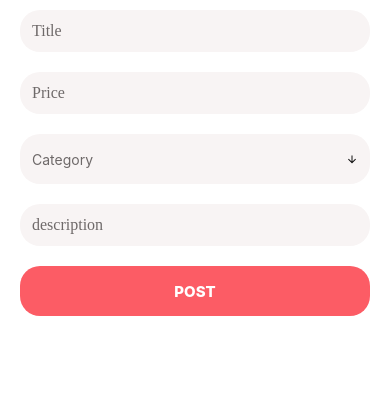
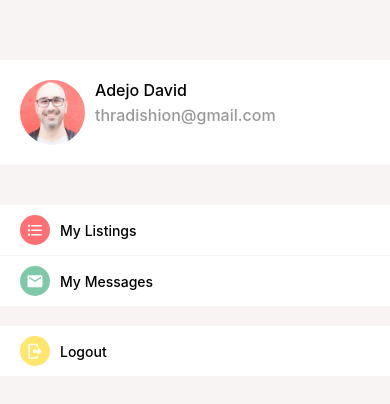
Before and after one commit to dreplica/react-native-app, a React Native app: screen / in a window 390 px wide. Shown: the top 404 px of the page. Built offline with nearby package versions, Linux system fonts and the light colour scheme.

Commit message:
Render welcome screen

```diff
--- a/App.tsx
+++ b/App.tsx
@@ -9,10 +9,13 @@ import {
   RegisterScreen,
   ListingEditScreen,
 } from "./src/Screens";
+import { GestureHandlerRootView } from "react-native-gesture-handler";
 
 export default function App() {
   return (
-    <ListingEditScreen />
+    <GestureHandlerRootView style={{flex: 1}}>
+      <MyAccountScreen />
+    </GestureHandlerRootView>
     // <View
     //   style={{
     //     flex: 1,
```
